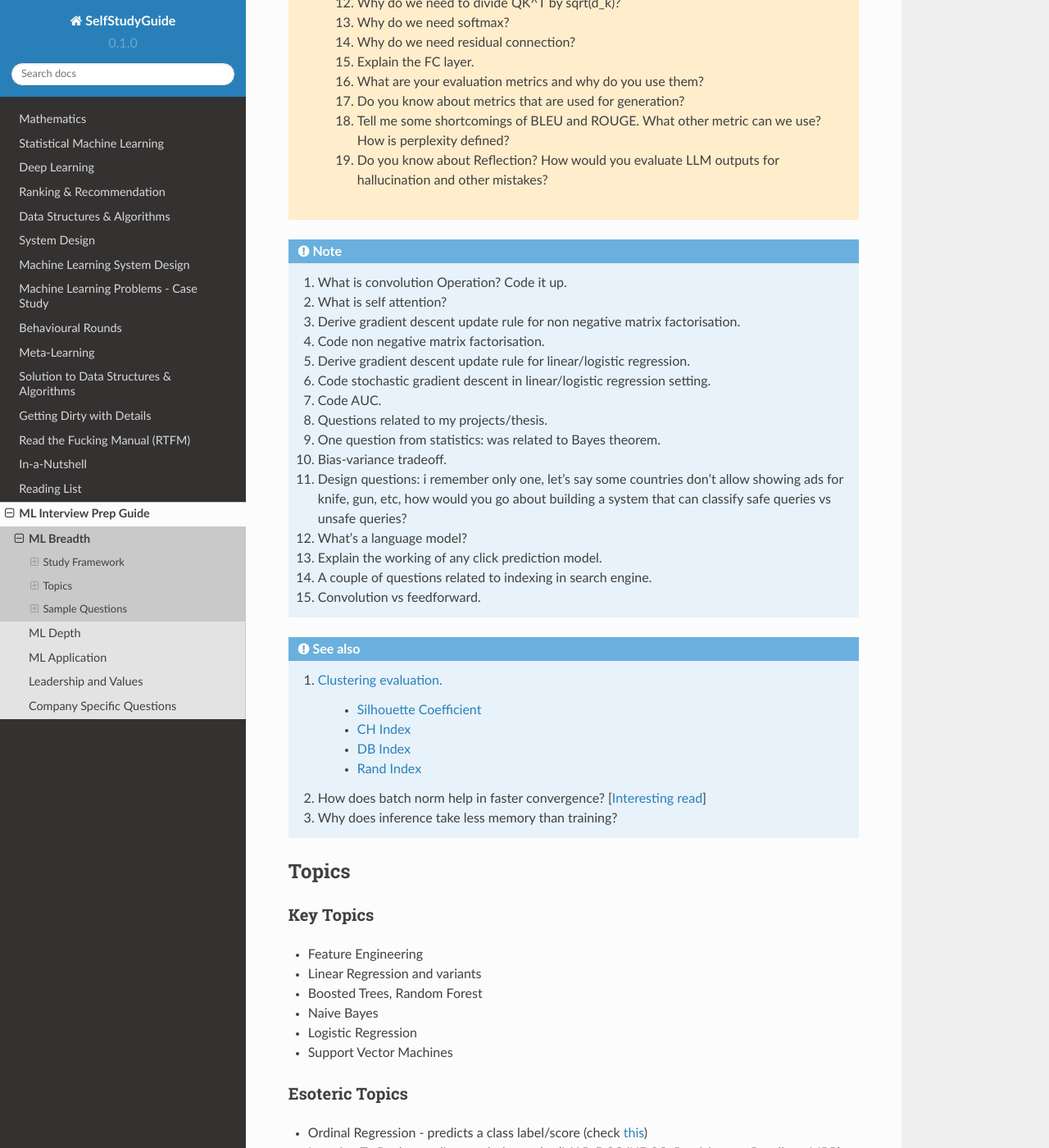
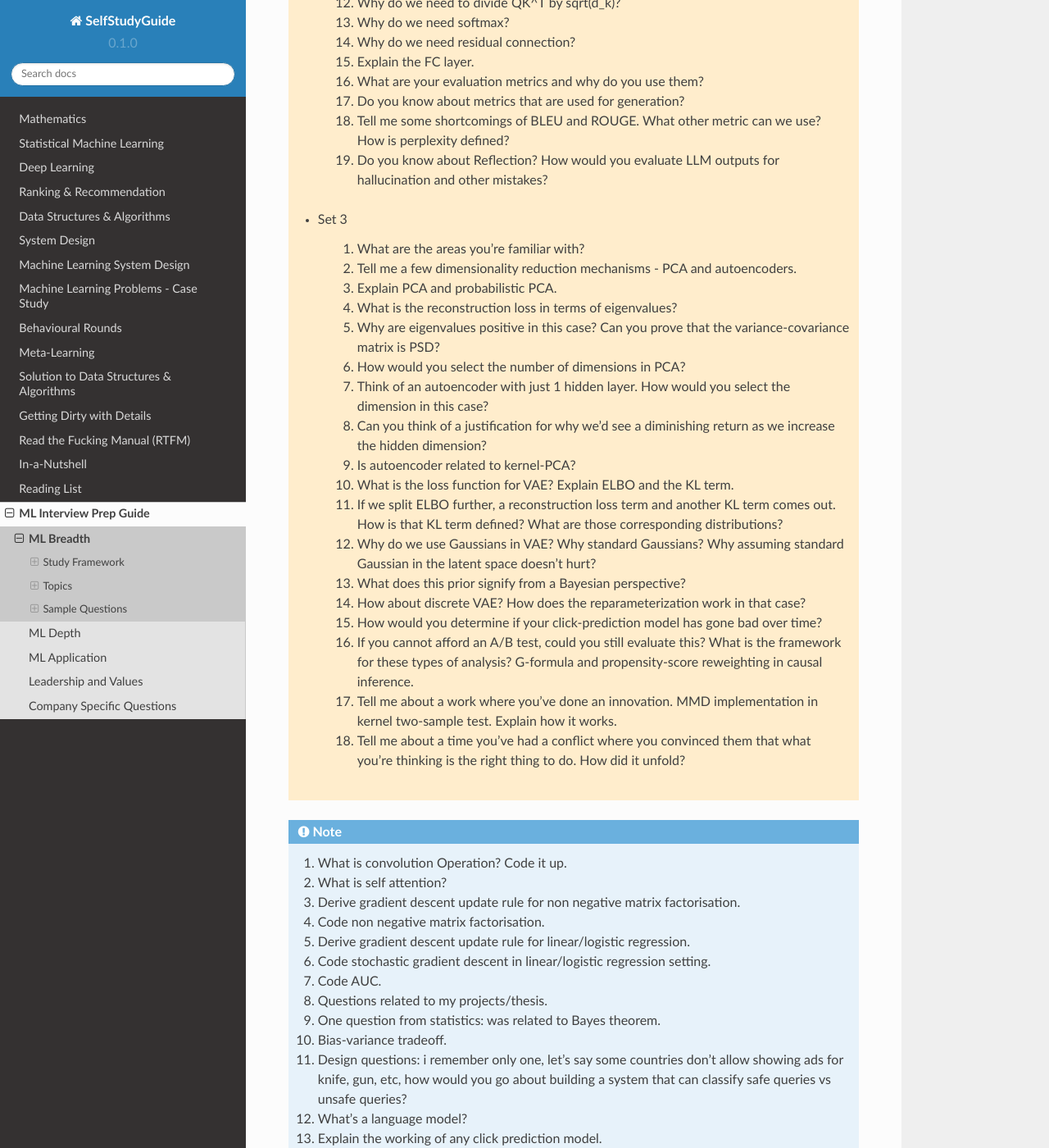
Before and after one commit to uselesstechjunks/leetcode, a Sphinx documentation site: the page built from docs/source/interviews/breadth.rst, in a window 1280 px wide and 1400 px high, scrolled down 1976 px. Shown: the whole window at 82% size. Built offline with Sphinx 7.4.7 and the Read the Docs theme 2.0.0, drawn with Linux system fonts in a browser that asks for light colours.

Commit message:
Update breadth.rst (#258)

```diff
--- a/docs/source/interviews/breadth.rst
+++ b/docs/source/interviews/breadth.rst
@@ -74,6 +74,27 @@ Sample Questions
 		17. Do you know about metrics that are used for generation?
 		18. Tell me some shortcomings of BLEU and ROUGE. What other metric can we use? How is perplexity defined?
 		19. Do you know about Reflection? How would you evaluate LLM outputs for hallucination and other mistakes?
+
+	* Set 3
+
+		1. What are the areas you're familiar with?
+		2. Tell me a few dimensionality reduction mechanisms - PCA and autoencoders.
+		3. Explain PCA and probabilistic PCA.
+		4. What is the reconstruction loss in terms of eigenvalues?
+		5. Why are eigenvalues positive in this case? Can you prove that the variance-covariance matrix is PSD?
+		6. How would you select the number of dimensions in PCA?
+		7. Think of an autoencoder with just 1 hidden layer. How would you select the dimension in this case?
+		8. Can you think of a justification for why we'd see a diminishing return as we increase the hidden dimension?
+		9. Is autoencoder related to kernel-PCA?
+		10. What is the loss function for VAE? Explain ELBO and the KL term.
+		11. If we split ELBO further, a reconstruction loss term and another KL term comes out. How is that KL term defined? What are those corresponding distributions?
+		12. Why do we use Gaussians in VAE? Why standard Gaussians? Why assuming standard Gaussian in the latent space doesn't hurt?
+		13. What does this prior signify from a Bayesian perspective?
+		14. How about discrete VAE? How does the reparameterization work in that case?
+		15. How would you determine if your click-prediction model has gone bad over time?
+		16. If you cannot afford an A/B test, could you still evaluate this? What is the framework for these types of analysis? G-formula and propensity-score reweighting in causal inference.
+		17. Tell me about a work where you've done an innovation. MMD implementation in kernel two-sample test. Explain how it works.
+		18. Tell me about a time you've had a conflict where you convinced them that what you're thinking is the right thing to do. How did it unfold?
 
 .. note::
 	1. What is convolution Operation? Code it up.
```
